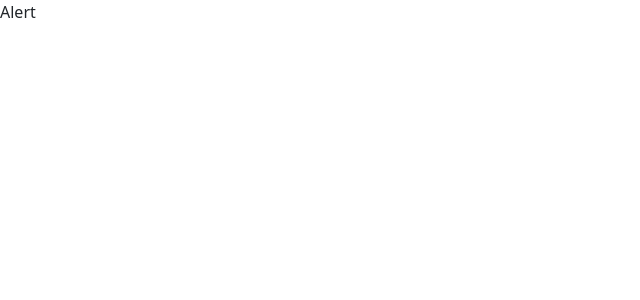
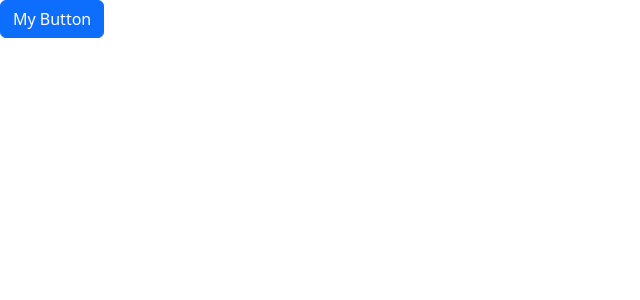
Before and after one commit to maryamjavedox19/react-app, a React (Vite) app: page / in a window 1280 px wide. Shown: the top 300 px of the page, without its empty margins (0-640 px from the left). Built offline with nearby package versions, Linux system fonts and the light colour scheme.

Commit message:
button-handling button(alert)

```diff
--- a/src/App.tsx
+++ b/src/App.tsx
@@ -1,4 +1,4 @@
-// list group
+// ----------------list group-------------------
 
 // import ListGroup from "./Components/ListGroup";
 
@@ -24,13 +24,47 @@
 //     );
 // }
 
-import Alert from "./Components/alert";
+// -----------Alert---------------------------
+// import Alert from "./Components/Alert";
+
+// function App() {
+//     return (
+//         <div>
+//             <Alert>
+//                 Hello
+//                 <span>World</span>
+//                 {/* this is complex structure thats why we using reactnode in app for this */} </Alert>
+//         </div>
+//     );
+// }
+
+
+// BUTTON - ALERTING
+import {useState} from "react";
+import Button from "./Components/Button";
+import Alert from "./Components/Alert";
+
+interface Props {
+    children: string
+}
 
 function App() {
+    const [alertVisible, setAlertVisibility] = useState(false);
+
     return (
-        <div>
-            <Alert/>
+        <div> {
+            alertVisible && <Alert onClose={
+                () => setAlertVisibility(false)
+            }>My alert</Alert>
+        }
+            {/*<Button color="secondary" onClick={() => console.log('Clicked')}>My Button</Button>*/}
+            <Button color="primary"
+                onClick={
+                    () => setAlertVisibility(true)
+            }>My Button</Button>
         </div>
-    );
+    )
 }
+
+
 export default App;
--- a/src/Components/Alert.tsx
+++ b/src/Components/Alert.tsx
@@ -1,8 +1,21 @@
 import React from 'react'
+import {ReactNode} from 'react';
 
-const Alert = () => {
+// using children prop we can pass children to component
+
+interface Props { // children: string;
+    children: ReactNode; //
+    onClose: () => void;
+}
+const Alert = ({children, onClose} : Props) => {
     return (
-        <div>Alert</div>
+        <div className="alert alert-primary alert-dismissible">
+            {children}
+            <button type="button" className="btn-close"
+                onClick={onClose}
+                data-bs-dismiss="alert"
+                aria-label="Close"></button>
+        </div>
     )
 }
 
--- /dev/null
+++ b/src/Components/Button.tsx
@@ -0,0 +1,23 @@
+import React from 'react'
+
+interface Props {
+    children: string;
+    color?: 'primary' | 'secondary' | 'danger'; // ? means this property is optional
+    onClick: () => void;
+}
+
+const Button = ({
+    children,
+    onClick,
+    color = 'primary'
+} : Props) => {
+    return (
+        <button className={
+                'btn btn-' + color
+            }
+            onClick={onClick}>
+            {children}</button>
+    )
+}
+
+export default Button
--- a/src/index.css
+++ /dev/null
@@ -1,69 +0,0 @@
-:root {
-  font-family: Inter, system-ui, Avenir, Helvetica, Arial, sans-serif;
-  line-height: 1.5;
-  font-weight: 400;
-
-  color-scheme: light dark;
-  color: rgba(255, 255, 255, 0.87);
-  background-color: #242424;
-
-  font-synthesis: none;
-  text-rendering: optimizeLegibility;
-  -webkit-font-smoothing: antialiased;
-  -moz-osx-font-smoothing: grayscale;
-  -webkit-text-size-adjust: 100%;
-}
-
-a {
-  font-weight: 500;
-  color: #646cff;
-  text-decoration: inherit;
-}
-a:hover {
-  color: #535bf2;
-}
-
-body {
-  margin: 0;
-  display: flex;
-  place-items: center;
-  min-width: 320px;
-  min-height: 100vh;
-}
-
-h1 {
-  font-size: 3.2em;
-  line-height: 1.1;
-}
-
-button {
-  border-radius: 8px;
-  border: 1px solid transparent;
-  padding: 0.6em 1.2em;
-  font-size: 1em;
-  font-weight: 500;
-  font-family: inherit;
-  background-color: #1a1a1a;
-  cursor: pointer;
-  transition: border-color 0.25s;
-}
-button:hover {
-  border-color: #646cff;
-}
-button:focus,
-button:focus-visible {
-  outline: 4px auto -webkit-focus-ring-color;
-}
-
-@media (prefers-color-scheme: light) {
-  :root {
-    color: #213547;
-    background-color: #ffffff;
-  }
-  a:hover {
-    color: #747bff;
-  }
-  button {
-    background-color: #f9f9f9;
-  }
-}
```
